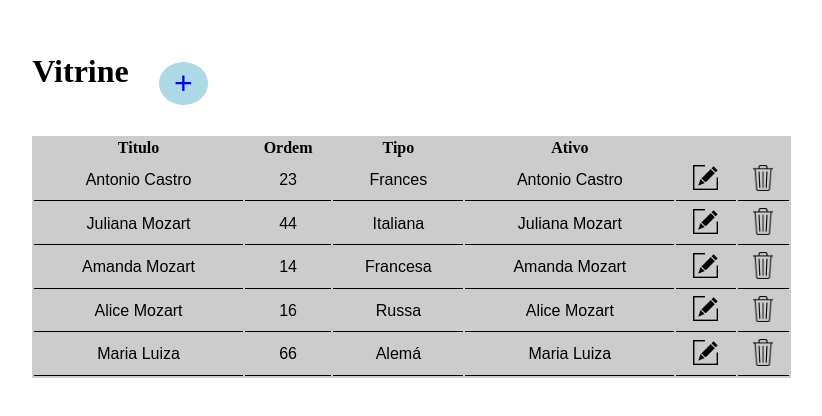
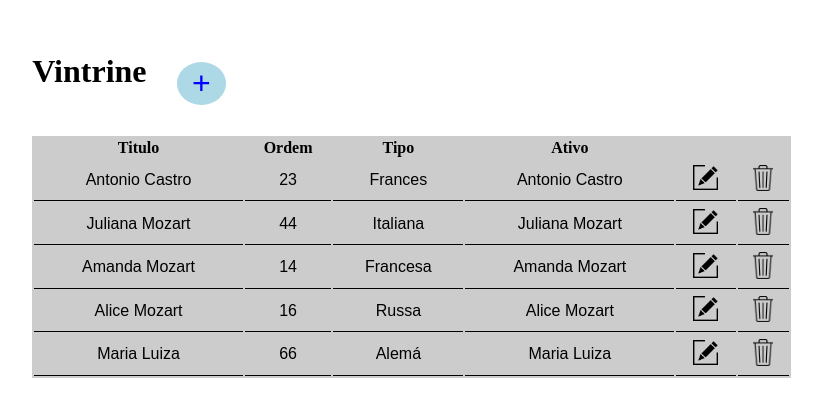
Before and after one commit to ValmyrTavares/dragAndDropInTable.io, a plain HTML site: page index.html in a window 1280 px wide. Shown: the part 176-592 px from the top of the page, without its empty margins (355-1177 px from the left). Drawn offline with Linux system fonts and the light colour scheme.

Commit message:
terceiro commit

```diff
--- a/index.html
+++ b/index.html
@@ -10,7 +10,7 @@
 </head>
 <body>
     <header>
-        <h1>Vitrine</h1>
+        <h1>Vintrine</h1>
         <button class="btn">+</button>
 
     </header>
```
